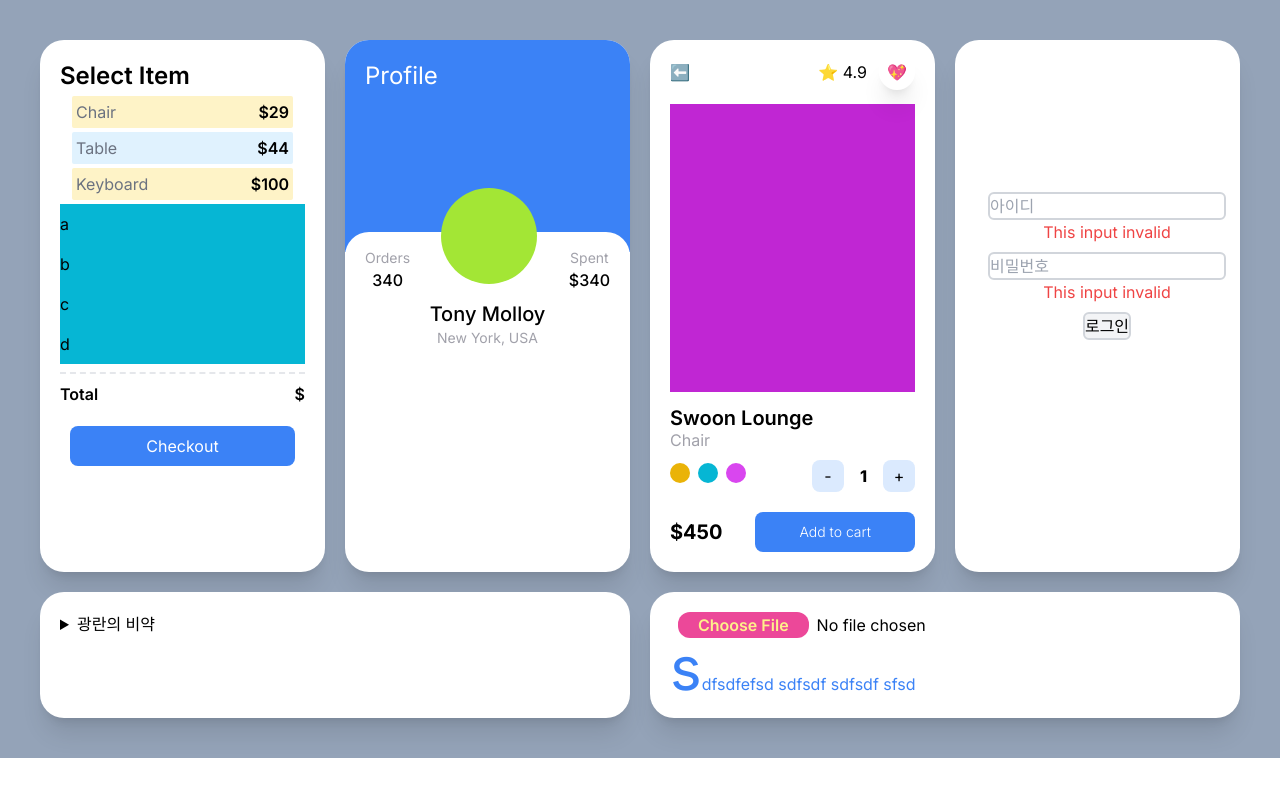
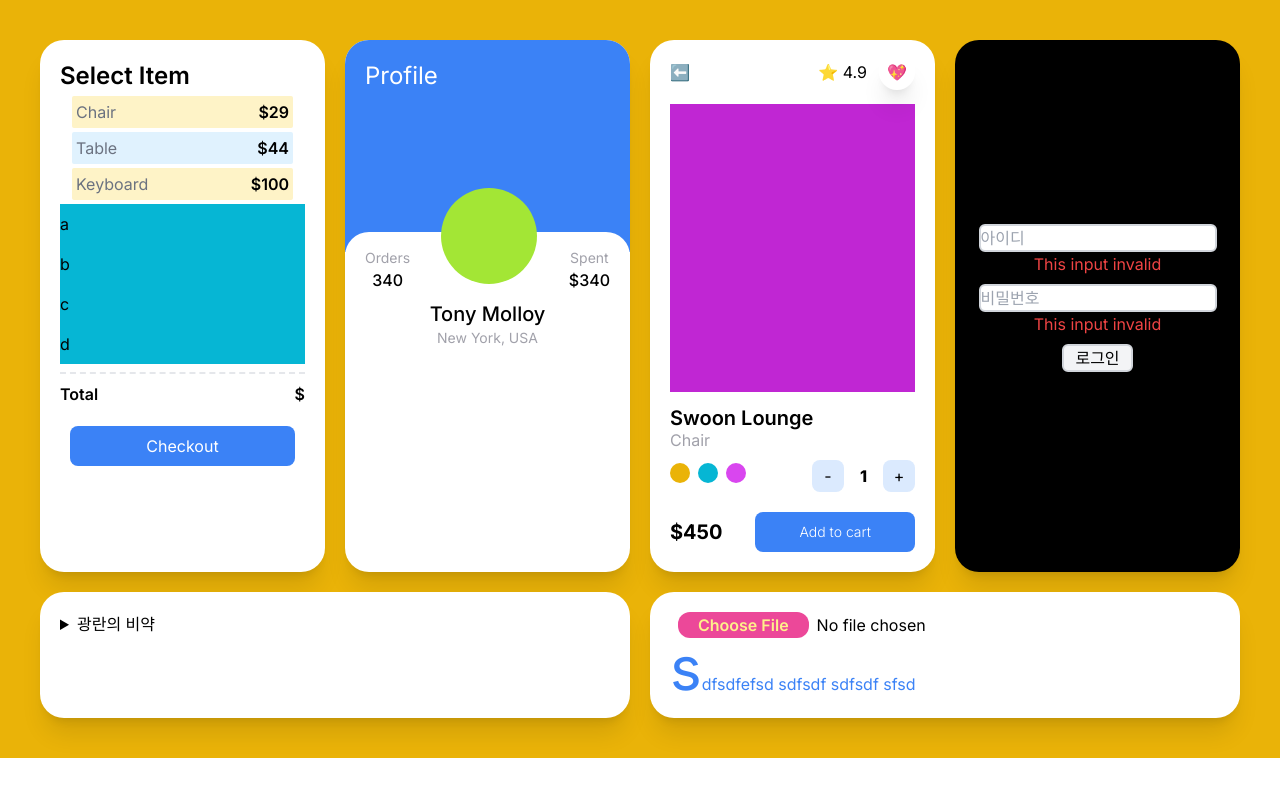
Before and after one commit to sdfwefk11/next-market, a Next.js app: page / in a window 1280 px wide. Shown: the top 796 px of the page. Built offline with nearby package versions, Linux system fonts and the light colour scheme.

Commit message:
Dark Mode

```diff
--- a/src/app/page.tsx
+++ b/src/app/page.tsx
@@ -5,7 +5,7 @@ export default function Home() {
     { product: "Keyboard", price: 100, id: 3 },
   ];
   return (
-    <div className="bg-slate-400 py-10 px-10 grid gap-5 md:grid-cols-2 lg:grid-cols-3 xl:grid-cols-4 2xl:grid-cols-5 place-content-center">
+    <div className="bg-slate-400 py-10 px-10 grid gap-5 md:grid-cols-2 lg:grid-cols-3 xl:grid-cols-4 2xl:grid-cols-5 place-content-center landscape:bg-yellow-500 portrait:bg-purple-600 dark">
       <div className="bg-white xl:hover:bg-blue-500 p-5 rounded-3xl shadow-xl">
         <span className="font-semibold text-2xl">Select Item</span>
         <ul>
@@ -96,9 +96,9 @@ export default function Home() {
           </div>
         </div>
       </div>
-      <div className="bg-white rounded-3xl shadow-xl overflow-hidden">
-        <form className="flex-col p-6 space-y-2 flex items-center m-10 md:m-40 lg:m-10 xl:m-32 justify-center">
-          <div className="flex flex-col items-center">
+      <div className="bg-white rounded-3xl shadow-xl overflow-hidden dark:bg-black">
+        <form className="flex-col space-y-2 flex items-center justify-center md:mt-36 xl:mt-36 lg:-mt-0 pt-10 pb-10">
+          <div className="flex flex-col items-center justify-center">
             <input
               placeholder="아이디"
               required
@@ -112,7 +112,7 @@ export default function Home() {
               아이디는 최소 5자리
             </span>
           </div>
-          <div className="flex flex-col items-center">
+          <div className="flex flex-col items-center justify-center">
             <input
               placeholder="비밀번호"
               required
@@ -129,7 +129,7 @@ export default function Home() {
           <input
             value="로그인"
             type="submit"
-            className="rounded-md bg-gray-100 w-auto border-2 border-gray-300 cursor-pointer focus:outline-none focus:border-blue-500"
+            className="rounded-md bg-gray-100 border-2 w-3/12 border-gray-300 cursor-pointer focus:outline-none focus:border-blue-500"
           />
         </form>
       </div>
--- a/tailwind.config.ts
+++ b/tailwind.config.ts
@@ -1,20 +1,21 @@
-import type { Config } from 'tailwindcss'
+import type { Config } from "tailwindcss";
 
 const config: Config = {
   content: [
-    './src/pages/**/*.{js,ts,jsx,tsx,mdx}',
-    './src/components/**/*.{js,ts,jsx,tsx,mdx}',
-    './src/app/**/*.{js,ts,jsx,tsx,mdx}',
+    "./src/pages/**/*.{js,ts,jsx,tsx,mdx}",
+    "./src/components/**/*.{js,ts,jsx,tsx,mdx}",
+    "./src/app/**/*.{js,ts,jsx,tsx,mdx}",
   ],
   theme: {
     extend: {
       backgroundImage: {
-        'gradient-radial': 'radial-gradient(var(--tw-gradient-stops))',
-        'gradient-conic':
-          'conic-gradient(from 180deg at 50% 50%, var(--tw-gradient-stops))',
+        "gradient-radial": "radial-gradient(var(--tw-gradient-stops))",
+        "gradient-conic":
+          "conic-gradient(from 180deg at 50% 50%, var(--tw-gradient-stops))",
       },
     },
   },
+  darkMode: "class",
   plugins: [],
-}
-export default config
+};
+export default config;
```
